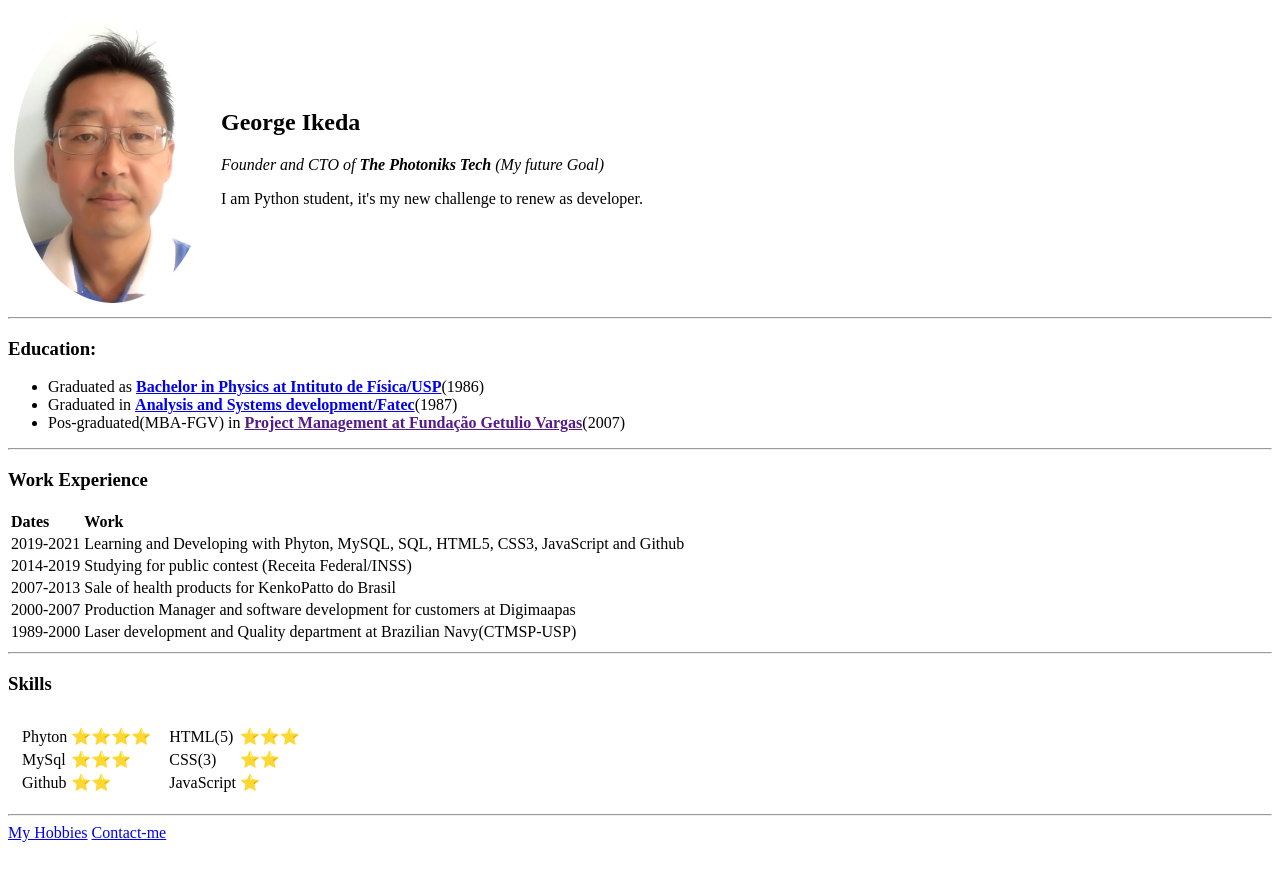
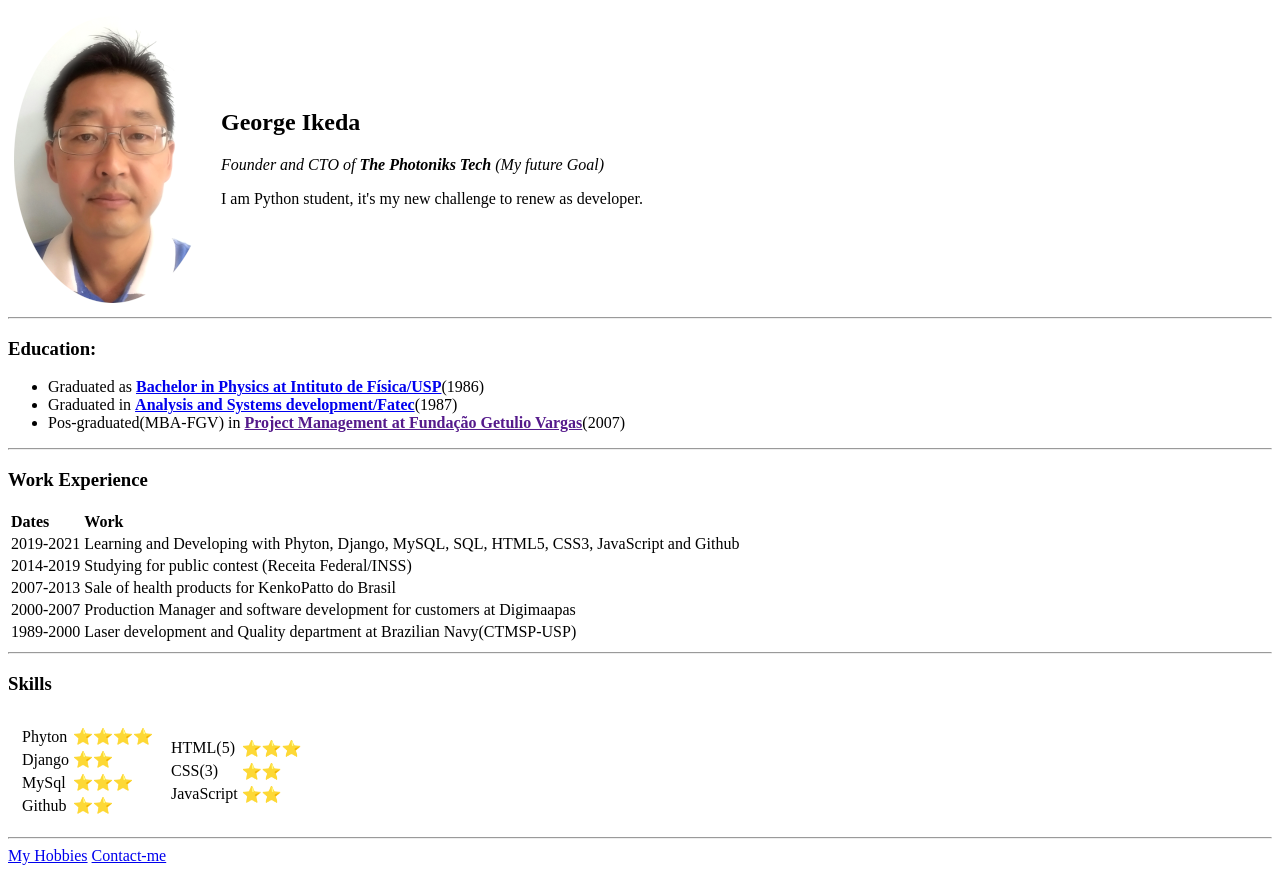
Before and after one commit to Gikeda2016/CV, a plain HTML site: page index.html in a window 1280 px wide. Before the commit the page ends 850 px from the top, so only its background shows below. Drawn offline with Linux system fonts and the light colour scheme.

Commit message:
Update index.html

```diff
--- a/index.html
+++ b/index.html
@@ -39,7 +39,7 @@
             </tr>
             <tr>
                 <td>2019-2021</td>
-                <td>Learning and Developing with Phyton, MySQL, SQL, HTML5, CSS3, JavaScript and Github </td>
+                <td>Learning and Developing with Phyton, Django, MySQL, SQL, HTML5, CSS3, JavaScript and Github </td>
             </tr>
             <tr>
                 <td>2014-2019</td>
@@ -71,6 +71,10 @@
                             <td>⭐⭐⭐⭐</td>
                         </tr>
                         <tr>
+                            <td>Django</td>
+                            <td>⭐⭐</td>
+                        </tr>
+                        <tr>
                             <td>MySql</td>
                             <td>⭐⭐⭐</td>
                         </tr>
@@ -78,6 +82,7 @@
                             <td>Github</td>
                             <td>⭐⭐</td>
                         </tr>
+
                     </table>
                 </td>
                 <td>
@@ -92,7 +97,7 @@
                         </tr>
                         <tr>
                             <td>JavaScript</td>
-                            <td>⭐</td>
+                            <td>⭐⭐</td>
                         </tr>
                     </table>
                 </td>
```
